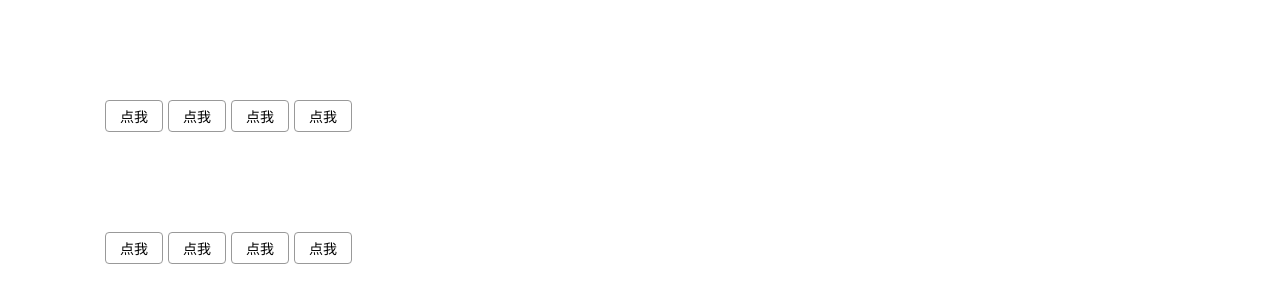
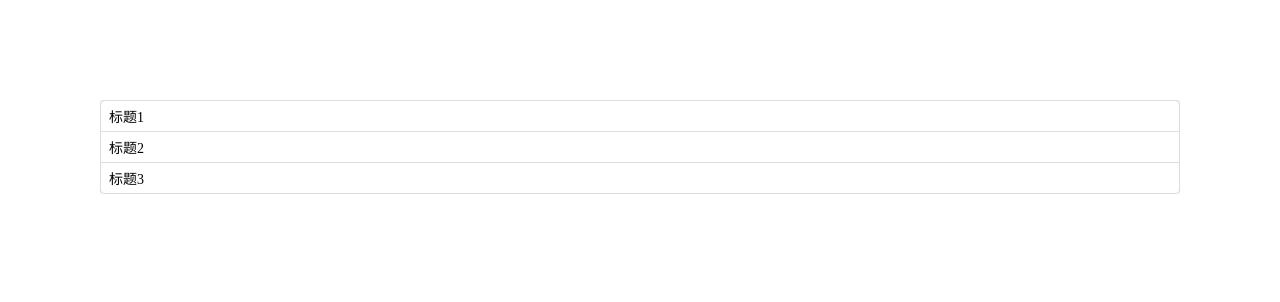
Before and after one commit to Shi-Dekai/origin-ui, a Vue app: page / in a window 1280 px wide. Shown: the top 302 px of the page. Built offline with nearby package versions, Linux system fonts and the light colour scheme.

Commit message:
Collapse.vue 基本样式和基本功能完成

```diff
--- a/src/App.vue
+++ b/src/App.vue
@@ -1,57 +1,11 @@
 <template>
   <div id="app">
     <div style="padding: 100px">
-        <Popover>
-          <template slot="content">
-            <div>popover内容popover内容popover内容popover内容popover内容popover内容popover内容popover内容</div>
-          </template>
-          <Button>点我</Button>
-        </Popover>
-        <Popover position="bottom">
-          <template slot="content" slot-scope="{close}">
-            <div>popover内容<Button @click="close">关闭</Button></div>
-          </template>
-          <Button>点我</Button>
-        </Popover>
-        <Popover position="left">
-          <template slot="content">
-            <div>popover内容</div>
-          </template>
-          <Button>点我</Button>
-        </Popover>
-        <Popover position="right">
-          <template slot="content">
-            <div>popover内容</div>
-          </template>
-          <Button>点我</Button>
-        </Popover>
-      </div>
-    <div style="padding-left: 100px;">
-      <Popover trigger="hover">
-        <template slot="content">
-          <div>popover内容popover内容popover内容popover内容
-            </div>
-        </template>
-        <Button>点我</Button>
-      </Popover>
-      <Popover position="bottom"  trigger="hover">
-        <template slot="content">
-          <div>popover内容</div>
-        </template>
-        <Button>点我</Button>
-      </Popover>
-      <Popover position="left"  trigger="hover">
-        <template slot="content">
-          <div>popover内容</div>
-        </template>
-        <Button>点我</Button>
-      </Popover>
-      <Popover position="right"  trigger="hover">
-        <template slot="content">
-          <div>popover内容</div>
-        </template>
-        <Button>点我</Button>
-      </Popover>
+      <Collapse>
+        <CollapseItem title="标题1">内容1</CollapseItem>
+        <CollapseItem title="标题2">内容2</CollapseItem>
+        <CollapseItem title="标题3">内容3</CollapseItem>
+      </Collapse>
     </div>
   </div>
 </template>
@@ -77,11 +31,15 @@
   import TabsItem from '@/components/TabsItem.vue';
   import TabsPane from '@/components/TabsPane.vue';
   import Popover from '@/components/Popover.vue';
+  import Collapse from '@/components/Collapse.vue';
+  import CollapseItem from '@/components/CollapseItem.vue';
 
   Vue.use(plugin);
 
   @Component({
     components: {
+      CollapseItem,
+      Collapse,
       Popover,
       TabsPane,
       TabsBody,
--- /dev/null
+++ b/src/components/Collapse.vue
@@ -0,0 +1,23 @@
+<template>
+  <div class="collapse">
+    <slot></slot>
+  </div>
+</template>
+
+<script lang="ts">
+  import Vue from 'vue';
+  import {Component} from 'vue-property-decorator';
+
+  @Component
+  export default class Collapse extends Vue {
+
+  }
+</script>
+
+<style lang="scss" scoped>
+  .collapse {
+    border: 1px solid #ddd;
+    border-radius: 4px;
+    border-bottom: none;
+  }
+</style>
--- /dev/null
+++ b/src/components/CollapseItem.vue
@@ -0,0 +1,50 @@
+<template>
+  <div class="collapse-item">
+    <div class="title" @click="open = !open">
+      {{title}}
+    </div>
+    <div class="content" v-if="open">
+      <slot></slot>
+    </div>
+  </div>
+</template>
+
+<script lang="ts">
+  import Vue from 'vue';
+  import {Component, Prop} from 'vue-property-decorator';
+
+  @Component
+  export default class CollapseItem extends Vue {
+    open = false;
+    @Prop({type: String, required: true}) title!: string;
+  }
+</script>
+
+<style lang="scss" scoped>
+  .collapse-item {
+    > .title {
+      border: 1px solid #ddd;
+      margin: -1px -1px 0 -1px;
+      min-height: 32px;
+      display: flex;
+      align-items: center;
+      padding: 0 8px;
+    }
+
+    &:first-child {
+      > .title {
+        border-radius: 4px 4px 0 0;
+      }
+    }
+
+    &:last-child {
+      > .title:last-child {
+        border-radius: 0 0 4px 4px;
+      }
+    }
+
+    > .content {
+      padding: 8px;
+    }
+  }
+</style>
```
